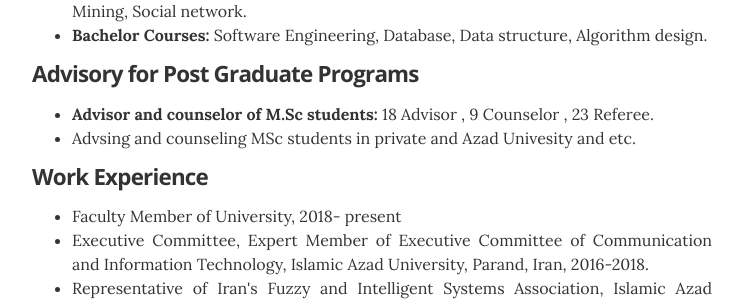
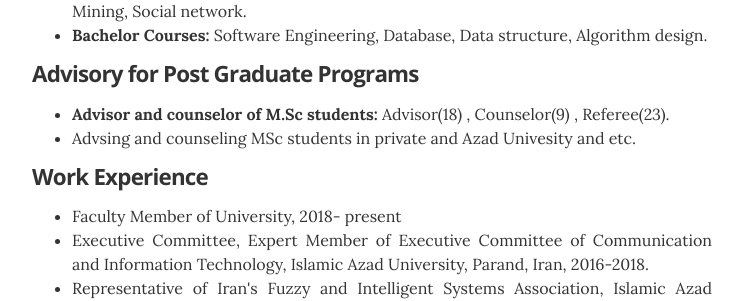
Before and after one commit to hosseinsadr/hosseinsadr.github.io, a Jekyll site: the page built from index.html, in a window 1280 px wide and 900 px high, scrolled down 1461 px. Shown: the part 156-457 px from the top of the window, without its empty margins (268-1011 px from the left). Built offline with Jekyll 4.4.1, drawn with Linux system fonts in a browser that asks for light colours.

Commit message:
Update experience.yml

```diff
--- a/_data/experience.yml
+++ b/_data/experience.yml
@@ -11,7 +11,7 @@
 # Advisory for Post Graduate Programs
 - company: Advisory for Post Graduate Programs
   position:
-  summary: <ul class="resume-item-list"><li><b>Advisor and counselor of M.Sc students:</b> 18 Advisor , 9 Counselor , 23 Referee.</li><li>Advsing and counseling MSc students in private and Azad Univesity and etc.</li></ul>
+  summary: <ul class="resume-item-list"><li><b>Advisor and counselor of M.Sc students:</b> Advisor(18) , Counselor(9) , Referee(23).</li><li>Advsing and counseling MSc students in private and Azad Univesity and etc.</li></ul>
 
 # Work Experience
 - company: Work Experience
```
